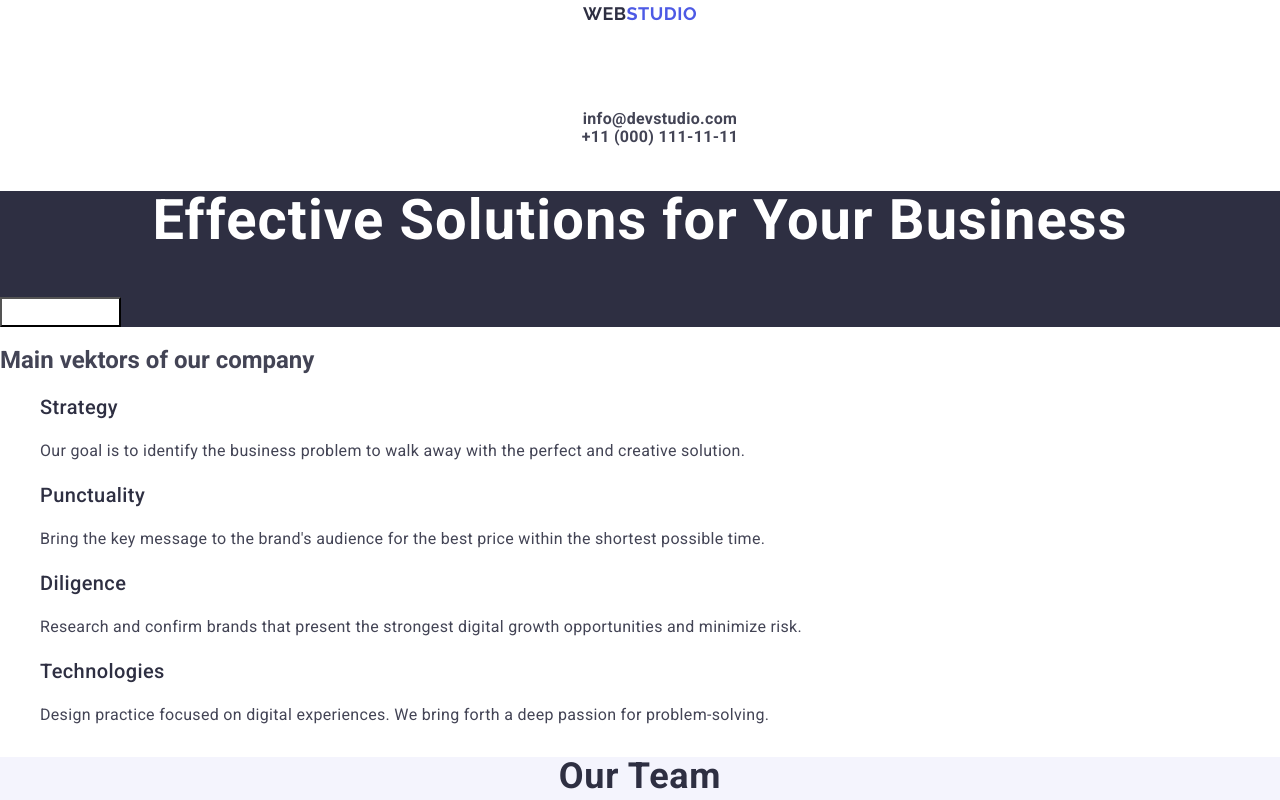
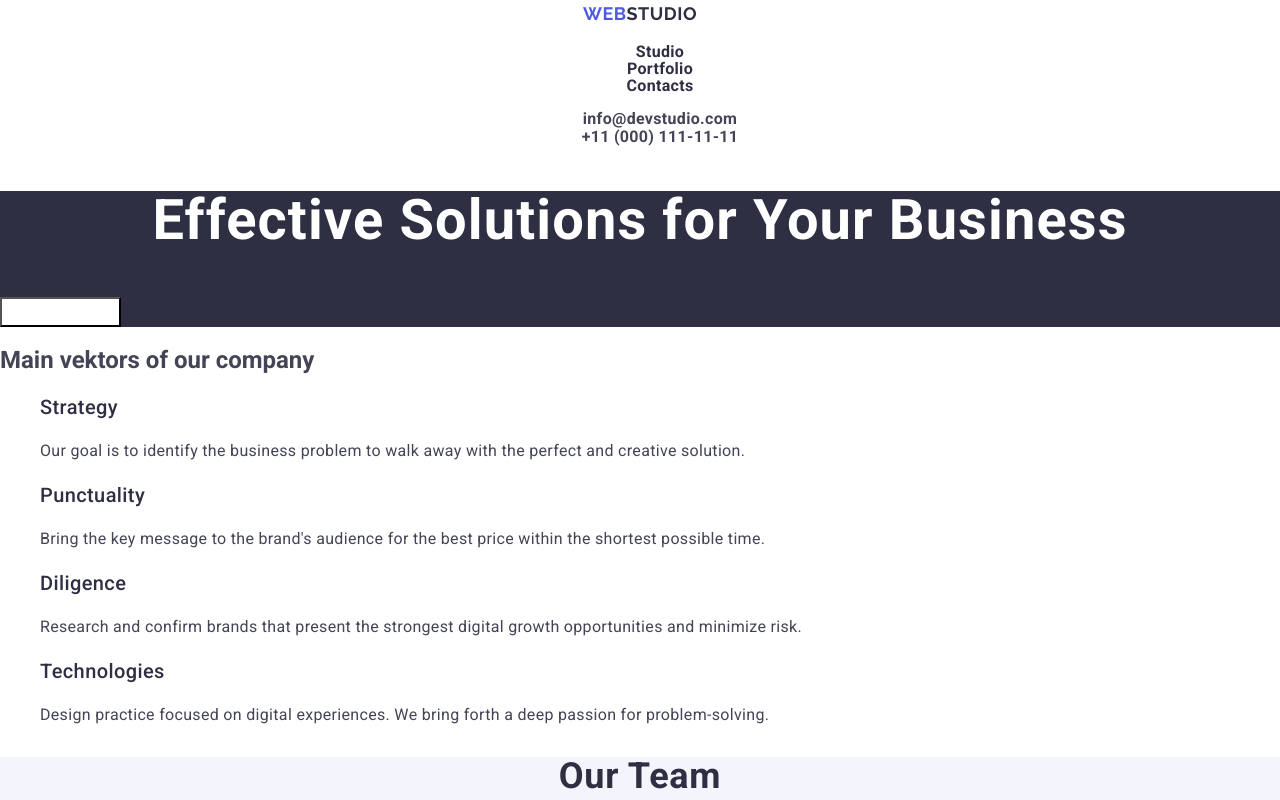
Before and after one commit to Oleksi-Dobrovolskyi/Goit-markup-hw-02, a plain HTML site: page index.html in a window 1280 px wide. Shown: the top 800 px of the page. Drawn offline with nearby package versions, Linux system fonts and the light colour scheme.

Commit message:
Add files via upload

```diff
--- a/index.html
+++ b/index.html
@@ -21,18 +21,18 @@
     <!--Header-->
     <header class="page-header">
       <nav class="page-nav">
-        <a class="logo" href="index.html">
-          <span class="logo-span">WEB</span>Studio</a
+        <a class="logo" href="index.html"
+          >WEB<span class="logo-span">Studio</span></a
         >
         <ul class="menu">
-          <li class="menu-item">
+          <li class="menu-link">
             <a href="./index.html">Studio</a>
           </li>
-          <li class="menu-item">
-            <a href="./index.html">Portfolio</a>
+          <li class="menu-link">
+            <a href="">Portfolio</a>
           </li>
-          <li class="menu-item">
-            <a href="./index.html">Contacts</a>
+          <li class="menu-link">
+            <a href="">Contacts</a>
           </li>
         </ul>
       </nav>
```
